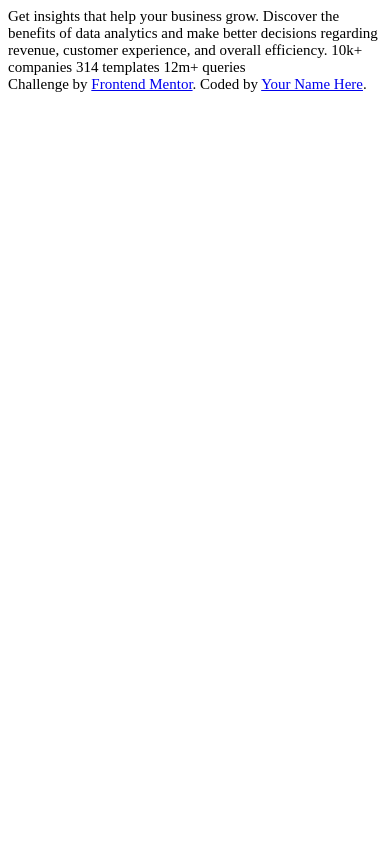
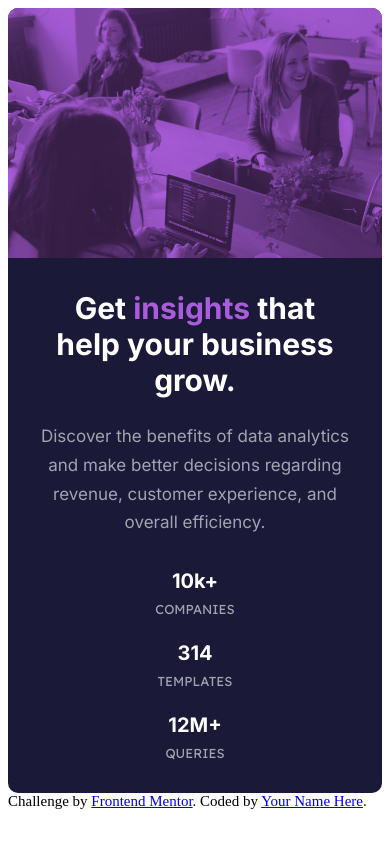
Before and after one commit to carlosbecerradev/frontend-mentor, a plain HTML site: page newbie/stats-preview-card-component-main/index.html in a window 390 px wide. Drawn offline with Linux system fonts and the light colour scheme.

Commit message:
:hammer: Add mobile design code.

```diff
--- /dev/null
+++ b/newbie/stats-preview-card-component-main/css/card.css
@@ -0,0 +1,66 @@
+.card {
+    background-color: var(--dark-desaturated-blue);
+    border-radius: 10px;
+    overflow: hidden;
+}
+
+.card-body {
+    padding: 2rem;
+}
+.card-header {
+    height: 250px;
+    background-image: url(/newbie/stats-preview-card-component-main/images/image-header-mobile.jpg);
+    background-color: var(--soft-violet);
+    background-size: cover;
+    background-blend-mode: multiply;
+}
+.card-header--overlay {
+    width: 100%;
+    height: 100%;
+    background-color: var(--soft-violet);
+    opacity: .3;
+}
+.card-body--title {
+    color: var(--white);
+    font-size: var(--font-title);
+    font-family: var(--inter);
+    font-weight: 700;
+    text-align: center;
+    margin-bottom: 1.5rem;
+    font-size: 30px;
+}
+.card-body--title-span {
+    color: var(--soft-violet);
+}
+.card-body--description {
+    color: var(--slightly-transparent-white);
+    font-family: var(--inter);
+    text-align: center;
+    font-size: 17px;
+    margin-bottom: 2rem;
+    line-height: 1.8rem;
+}
+.stats {
+    display: grid;
+    grid-template-columns: 1;
+    grid-template-rows: 3;
+    justify-content: center;
+    align-items: center;
+    row-gap: 1.5rem;
+}
+.stats-item {
+    text-align: center;
+}
+.stats-item--count {
+    font-family: var(--inter);
+    font-weight: 700;
+    color: var(--white);
+    font-size: 20px;
+    margin-bottom: .5rem;
+}
+.stats-item--text {
+    text-transform: uppercase;
+    color: var(--slightly-transparent-white);
+    font-family: var(--lexend-deca);
+    font-size: 13px;
+}
--- a/newbie/stats-preview-card-component-main/index.html
+++ b/newbie/stats-preview-card-component-main/index.html
@@ -8,6 +8,7 @@
 
   <link rel="icon" type="image/png" sizes="32x32" href="./images/favicon-32x32.png">
   <link rel="stylesheet" href="css/styles.css">
+  <link rel="stylesheet" href="css/card.css">
 
   <title>Frontend Mentor | Stats preview card component</title>
 
@@ -15,14 +16,40 @@
 
 <body>
 
-  Get insights that help your business grow.
-
-  Discover the benefits of data analytics and make better decisions regarding revenue, customer
-  experience, and overall efficiency.
-
-  10k+ companies
-  314 templates
-  12m+ queries
+  <div class="card">
+    <div class="card-header">
+      <div class="card-header--overlay"></div>
+    </div>
+    <div class="card-body">
+      <div class="card-body--title">Get <span class="card-body--title-span">insights</span> that help your business grow.</div>
+      <div class="card-body--description">
+        Discover the benefits of data analytics and make better decisions regarding revenue, customer experience, and
+        overall efficiency.
+      </div>
+      <div class="card-body--stats">
+        <div class="stats">
+          <div class="stats-item">
+            <div class="stats-item--block">
+              <div class="stats-item--count">10k+</div>
+              <div class="stats-item--text">companies</div>
+            </div>
+          </div>
+          <div class="stats-item">
+            <div class="stats-item--block">
+              <div class="stats-item--count">314</div>
+              <div class="stats-item--text">templates</div>
+            </div>
+          </div>
+          <div class="stats-item">
+            <div class="stats-item--block">
+              <div class="stats-item--count">12M+</div>
+              <div class="stats-item--text">queries</div>
+            </div>
+          </div>
+        </div>
+      </div>
+    </div>
+  </div>
 
   <div class="attribution">
     Challenge by <a href="https://www.frontendmentor.io?ref=challenge" target="_blank">Frontend Mentor</a>.
```
